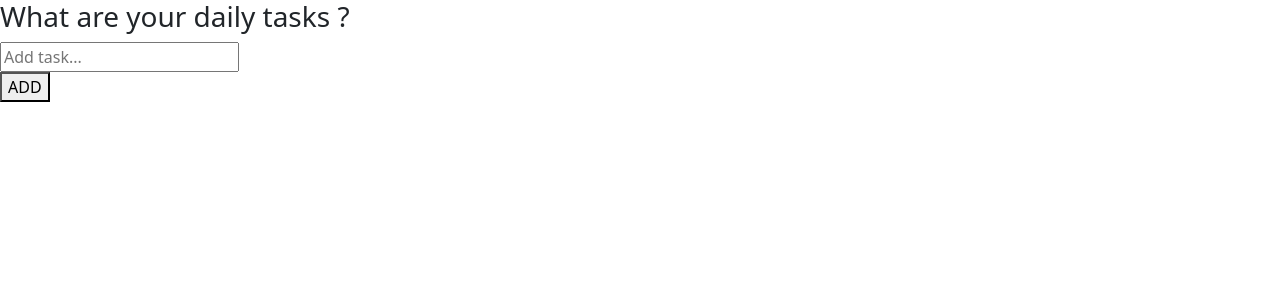
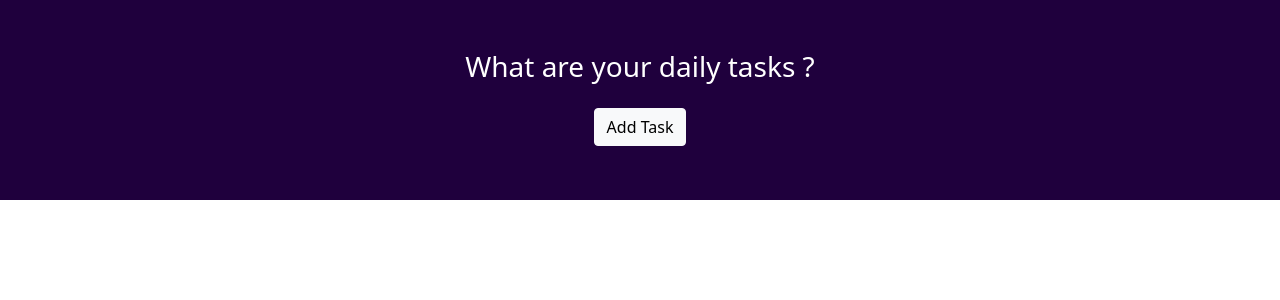
Before and after one commit to madadadie/my-todolist, a React (Create React App) app: page / in a window 1280 px wide. Shown: the top 300 px of the page. Built offline with nearby package versions, Linux system fonts and the light colour scheme.

Commit message:
init style

```diff
--- a/src/App.css
+++ b/src/App.css
@@ -0,0 +1,9 @@
+.main-container {
+    background-color:#1F003D ;
+}
+
+.header {
+    height:200px;
+    width: 100%;
+    padding-top: 50px;
+}
--- a/src/App.js
+++ b/src/App.js
@@ -2,7 +2,7 @@ import './App.css';
 import TodoList from './components/TodoList'
 function App() {
   return (
-    <div className="App">
+    <div className="main-container">
       <TodoList />
     </div>
   );
--- a/src/components/TodoList.js
+++ b/src/components/TodoList.js
@@ -4,14 +4,10 @@ import bootstrap from 'bootstrap/dist/css/bootstrap.min.css';
 
 const TodoList = props => {
     return (
-        <div>
-            <h3>What are your daily tasks ?</h3>
-            <div class="form-group">
-                <input placeholder='Add task...' type='text' className='todo-input'/>
-            </div>
-
-          <button className='todo-button'>
-            ADD
+        <div className ='header text-center'>
+          <h3 className="text-white">What are your daily tasks ?</h3>
+          <button type="button" class="btn btn-light mt-3">
+            Add Task
           </button>
         </div>
     );
```
